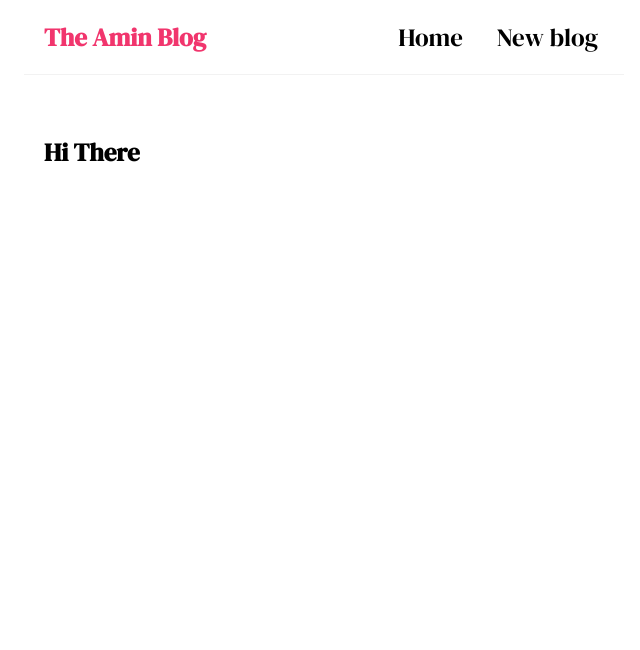
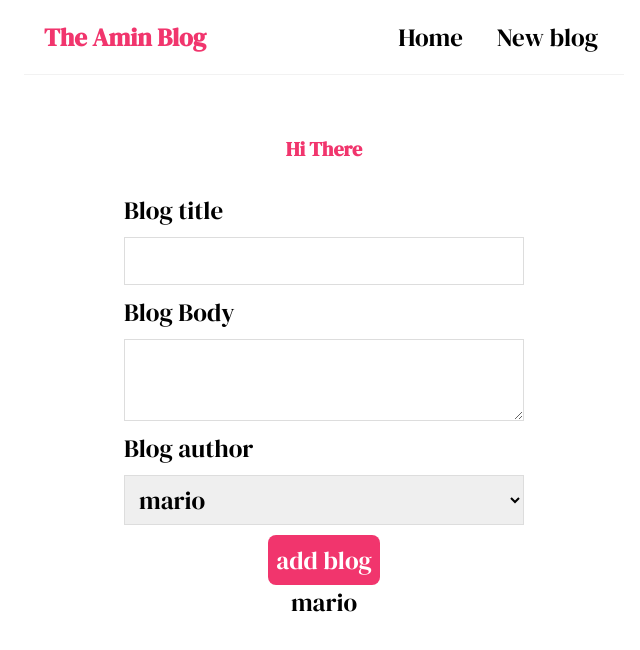
Before and after one commit to Aminriyad/Local-Blogger, a React (Create React App) app in the folder my-app/: page /create in a window 1280 px wide. Shown: the top 650 px of the page, without its empty margins (316-956 px from the left). Built offline with nearby package versions, Linux system fonts and the light colour scheme.

Commit message:
I will do it

```diff
--- a/my-app/src/BlogDetails.js
+++ b/my-app/src/BlogDetails.js
@@ -4,8 +4,9 @@
 const BLogDetails = () => {
     const { id } = useParams()
 
-    const {Data:blog,error,Pending} = useFetch(`http://localhost:8000/blogs/${id}`)
+    const {Data:blog,error,Pending} = useFetch(`http://localhost:9000/blogs/${id}`)
     return (<>
+    <h1>Your Page Number is {id}</h1>
     <div className="blog-details">
             {Pending && <div>Loading....</div>}
             {error && <div>{error}</div>}
@@ -17,7 +18,7 @@
                 </article>
             )}
                     </div>
-        <h2>not found - page {id}</h2>
+
         </>
 
         );
--- a/my-app/src/Create.js
+++ b/my-app/src/Create.js
@@ -1,8 +1,43 @@
+import { useState } from "react";
 
 const Create = () => {
+    const [Title, setTitle] = useState("");
+    const [Body, setBody] = useState("");
+    const [Author, setAuthor] = useState("mario");
+    const handleSubmit = (e) => {
+    e.preventDefault();
+    const blog = {Title , Body, Author};
+    console.log(blog)
+}
+
     return (
     <div className="create">
         <h2>Hi There</h2>
+        <form onSubmit={handleSubmit} >
+            <label htmlFor="">Blog title</label>
+            <input type="text"
+            required
+            value={Title}
+            onChange={(e)=>setTitle(e.target.value)}
+            />
+            <label>Blog Body</label>
+            <textarea required
+            value={Body}
+            onChange={(e)=>setBody(e.target.value)}
+            ></textarea>
+            <label htmlFor="">Blog author</label>
+            <select
+            value={Author}
+            onChange={(value) => setAuthor(value.target.value)}>
+                <option value="mario">mario</option>
+                <option value="yoshi">yoshi</option>
+            </select>
+            <button>add blog</button>
+            <p>{Title}</p>
+            <p>{Body}</p>
+            <p>{Author}</p>
+
+        </form>
         </div>
         );
 }
--- a/my-app/src/Home.js
+++ b/my-app/src/Home.js
@@ -2,7 +2,7 @@
 import useFetch from "./usefetch";
 const Home = () => {
 
-const {Data:blogs,error,Pending} = useFetch("http://localhost:8000/blogs")
+const {Data:blogs,error,Pending} = useFetch("http://localhost:9000/blogs")
 return (
     <>
     <div className="home">
--- a/my-app/src/index.css
+++ b/my-app/src/index.css
@@ -62,5 +62,36 @@
   border: 0;
   padding: 8px;
   border-radius: 8px;
+  cursor: p
+}
+/* create new blog form */
+.create {
+  max-width: 400px;
+  margin: 0 auto;
+  text-align: center;
+}
+.create label {
+  text-align: left;
+  display: block;
+}
+.create h2 {
+  font-size: 20px;
+  color: #f1356d;
+  margin-bottom: 30px;
+}
+.create input, .create textarea, .create select {
+  width: 100%;
+  padding: 6px 10px;
+  margin: 10px 0;
+  border: 1px solid #ddd;
+  box-sizing: border-box;
+  display: block;
+}
+.create button {
+  background: #f1356d;
+  color: #fff;
+  border: 0;
+  padding: 8px;
+  border-radius: 8px;
   cursor: pointer;
 }
```
Also changed, not shown: my-app/C:UsersaminrSideZone-10my-appsrcdatadb.json (added, +19 -0 lines).
